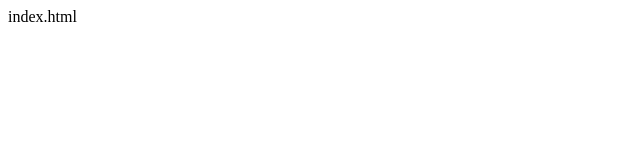
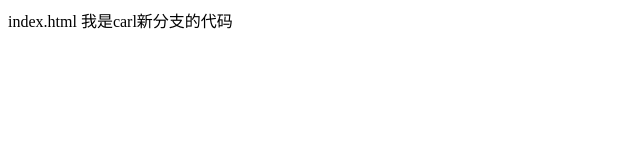
Before and after one commit to wangyongyy/Test, a website: page index.html in a window 1280 px wide. Shown: the whole page, without its empty margins (0-640 px from the left). Drawn offline with Linux system fonts and the light colour scheme.

Commit message:
carl分支新加的代码

```diff
--- a/index.html
+++ b/index.html
@@ -6,5 +6,6 @@
 	</head>
 	<body>
 		index.html
+		我是carl新分支的代码
 	</body>
 </html>
```
